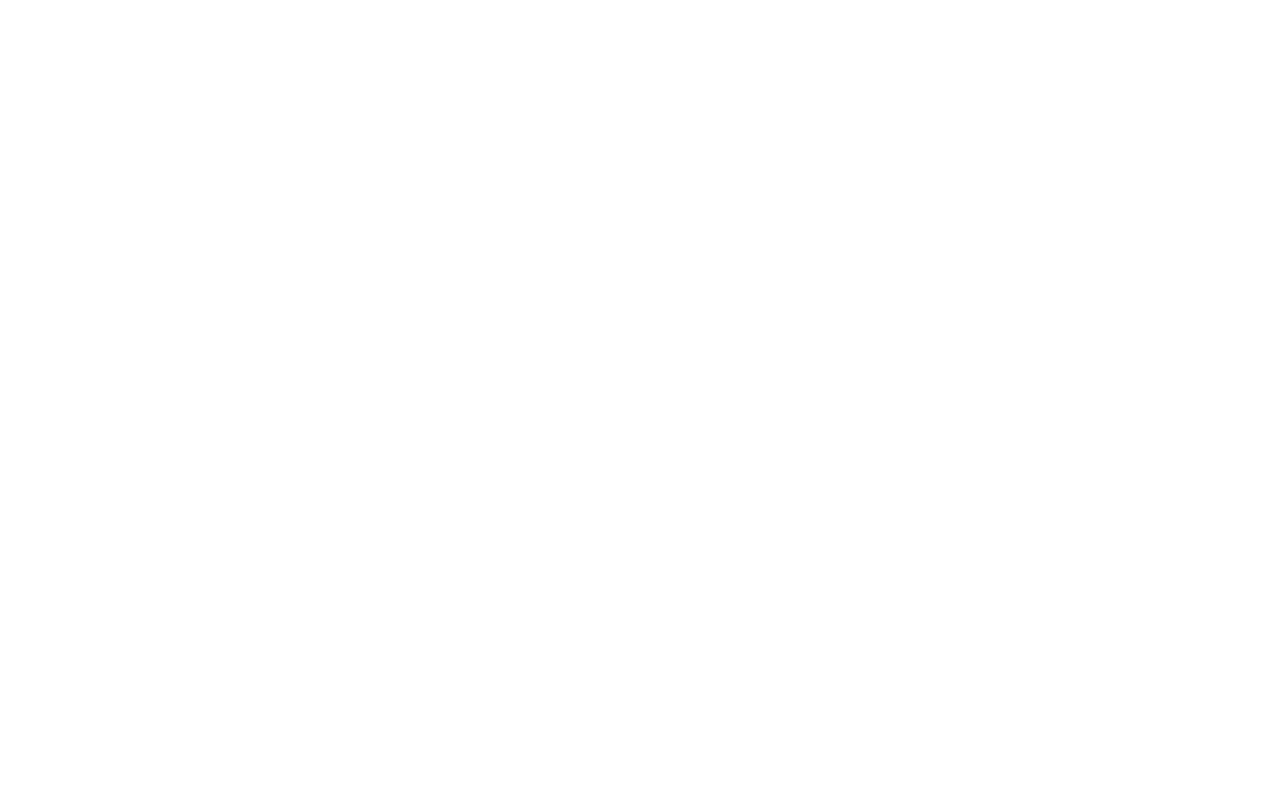
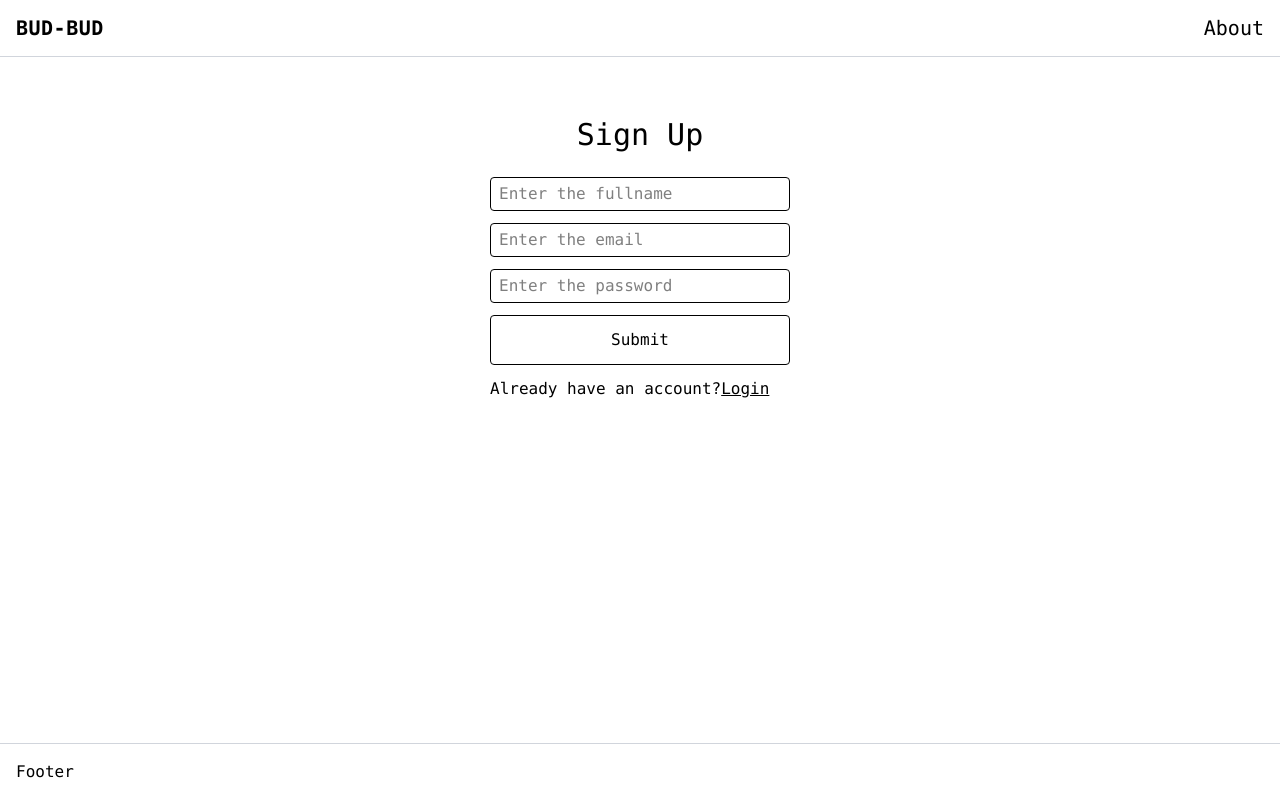
Before and after one commit to ysdhuri312/bud-bud-chatapp-ai-powered, a React (Vite) app in the folder client/: page /signup in a window 1280 px wide. Before the commit this address had no page. Built offline with nearby package versions, Linux system fonts and the light colour scheme.

Commit message:
Design sign in and sign up page

```diff
--- a/client/src/App.tsx
+++ b/client/src/App.tsx
@@ -1,4 +1,4 @@
-import './App.css';
+import { Outlet } from 'react-router';
 import Footer from './components/Footer';
 import Navbar from './components/Navbar';
 
@@ -8,7 +8,10 @@
       <header className='border-b border-b-gray-300'>
         <Navbar />
       </header>
-      <main className='flex-1 overflow-y-auto'>Chat-app</main>
+
+      <main className='flex-1 overflow-y-auto'>
+        <Outlet />
+      </main>
 
       <footer className='border-t border-t-gray-300'>
         <Footer />
--- /dev/null
+++ b/client/src/components/Signin.tsx
@@ -0,0 +1,39 @@
+import { Link } from 'react-router';
+
+const Signin = () => {
+  return (
+    <div className='container mx-auto px-4'>
+      <div className='flex flex-col items-center gap-6'>
+        <h3 className='text-3xl mt-15'>Sign In</h3>
+        <form className='flex flex-col gap-3'>
+          <input
+            type='email'
+            placeholder='Enter the email'
+            className='border rounded-sm pr-20 pl-2 py-1'
+          />
+          <input
+            type='password'
+            placeholder='Enter the password'
+            className='border rounded-sm pr-20 pl-2 py-1'
+          />
+          <button
+            type='submit'
+            className='border rounded-sm py-3 cursor-pointer'
+          >
+            Submit
+          </button>
+          <div>
+            <div className='cursor-pointer'>Forgotten password?</div>
+            <div className='mt-0'>
+              Don&apos;t have an account?{' '}
+              <Link to='/signup' className='underline cursor-pointer'>
+                Register
+              </Link>
+            </div>
+          </div>
+        </form>
+      </div>
+    </div>
+  );
+};
+export default Signin;
--- /dev/null
+++ b/client/src/components/Signup.tsx
@@ -0,0 +1,43 @@
+import { Link } from 'react-router';
+
+const Signup = () => {
+  return (
+    <div className='container mx-auto px-4'>
+      <div className='flex flex-col items-center gap-6'>
+        <h3 className='text-3xl mt-15'>Sign Up</h3>
+        <form className='flex flex-col gap-3'>
+          <input
+            type='text'
+            placeholder='Enter the fullname'
+            className='border rounded-sm pr-20 pl-2 py-1'
+          />
+          <input
+            type='email'
+            placeholder='Enter the email'
+            className='border rounded-sm pr-20 pl-2 py-1'
+          />
+          <input
+            type='password'
+            placeholder='Enter the password'
+            className='border rounded-sm pr-20 pl-2 py-1'
+          />
+          <button
+            type='submit'
+            className='border rounded-sm py-3 cursor-pointer'
+          >
+            Submit
+          </button>
+          <div>
+            <div className='mt-0'>
+              Already have an account?
+              <Link to='/signin' className='underline cursor-pointer'>
+                Login
+              </Link>
+            </div>
+          </div>
+        </form>
+      </div>
+    </div>
+  );
+};
+export default Signup;
--- a/client/src/main.tsx
+++ b/client/src/main.tsx
@@ -2,11 +2,18 @@
 import './index.css';
 import App from './App.tsx';
 import { BrowserRouter, Route, Routes } from 'react-router';
+import Signup from './components/Signup.tsx';
+import Home from './pages/Home.tsx';
+import Signin from './components/Signin.tsx';
 
 createRoot(document.getElementById('root')!).render(
   <BrowserRouter>
     <Routes>
-      <Route path='/' element={<App />}></Route>
+      <Route element={<App />}>
+        <Route index path='/' element={<Home />} />
+        <Route path='/signup' element={<Signup />} />
+        <Route path='/signin' element={<Signin />} />
+      </Route>
     </Routes>
   </BrowserRouter>,
 );
--- /dev/null
+++ b/client/src/pages/Home.tsx
@@ -0,0 +1,21 @@
+import { Link } from 'react-router';
+
+const Home = () => {
+  return (
+    <div className='h-full container mx-auto px-4 relative'>
+      <div className='absolute top-1/2 left-1/2 -translate-x-1/2 -translate-y-1/2'>
+        <Link to='/signup'>
+          <button className='border rounded-sm px-3 py-1 mr-1 cursor-pointer font-semibold'>
+            Sign up
+          </button>
+        </Link>
+        <Link to='/signin'>
+          <button className='border rounded-sm px-3 py-1 cursor-pointer font-semibold'>
+            Sign in
+          </button>
+        </Link>
+      </div>
+    </div>
+  );
+};
+export default Home;
```
Also changed, not shown: client/src/App.css (deleted).
